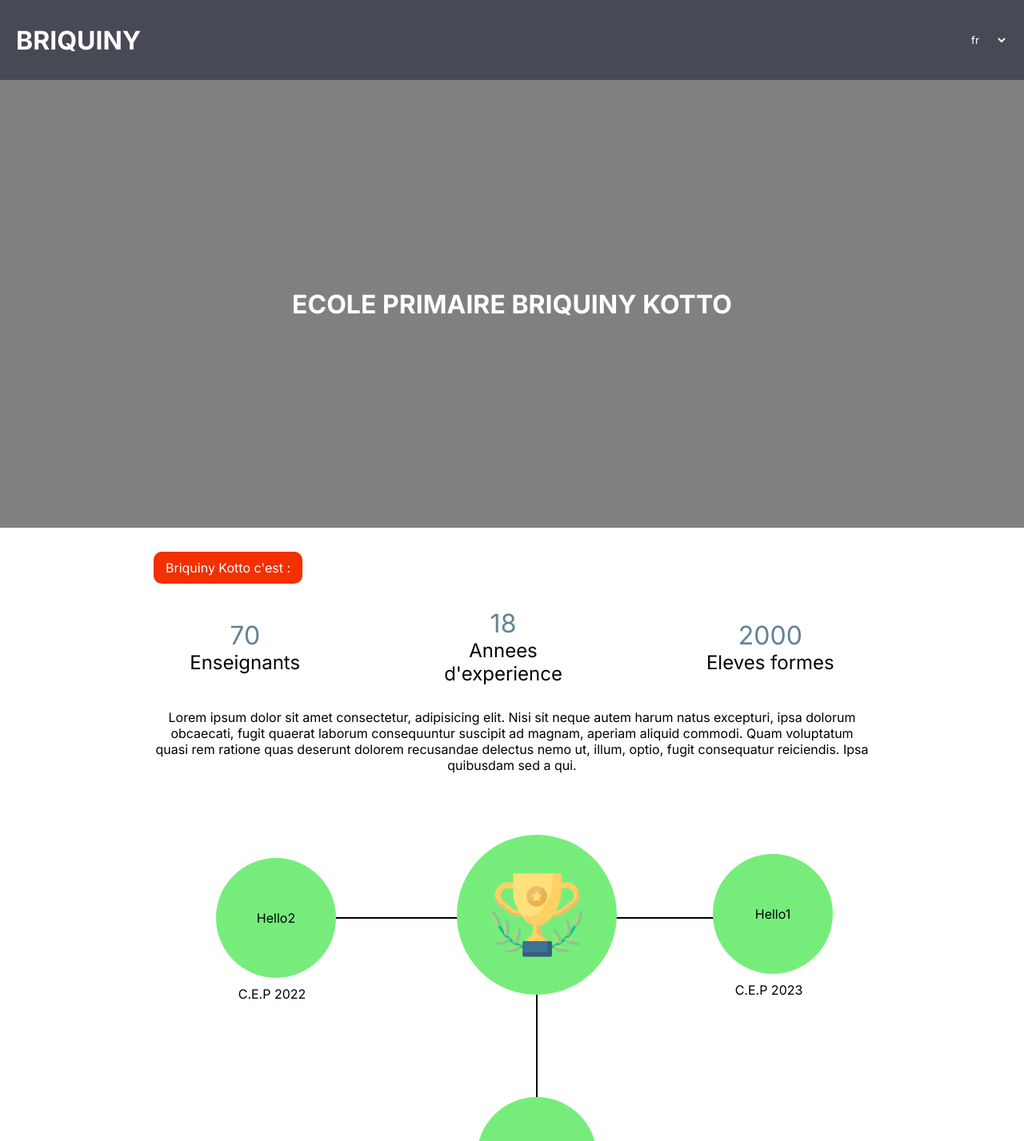
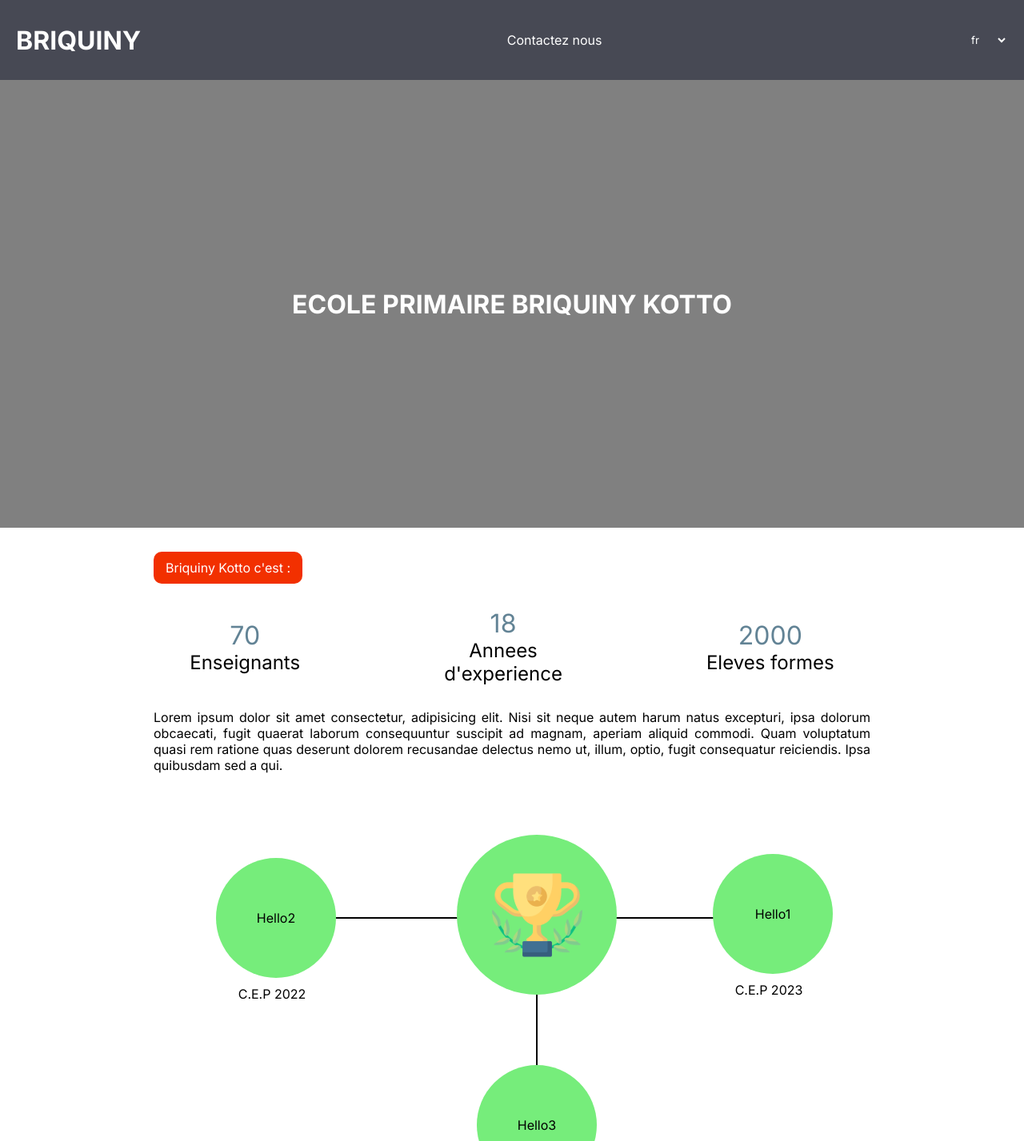
Before and after one commit to logan496/Briquiny-web, a React (Vite) app in the folder briquiny-frontend/: page /briquiny_kotto in a window 1280 px wide. Shown: the top 1427 px of the page at 80% size. Built offline with nearby package versions, Linux system fonts and the light colour scheme.

Commit message:
Update is just a few detail about the briquiny_kotto page

```diff
--- a/briquiny-frontend/src/Components/Header/index.css
+++ b/briquiny-frontend/src/Components/Header/index.css
@@ -14,6 +14,10 @@
     font-size: 0.6em;
   }
 }
+.header_right_link {
+  text-decoration: none;
+  color: white;
+}
 .header-p {
   font-size: 1.3em;
 }
--- a/briquiny-frontend/src/Components/Header/index.jsx
+++ b/briquiny-frontend/src/Components/Header/index.jsx
@@ -1,3 +1,4 @@
+import { NavLink } from "react-router-dom";
 import "./index.css"
 
 
@@ -9,7 +10,7 @@ function Header(){
         <div className="header">
             <h1 className="header-h1">BRIQUINY</h1>
             <div className="header_right">
-
+                <NavLink to={"contact_us"} className="header_right_link">Contactez nous</NavLink>
             </div>
             <select className="header_language" name="language" id="language">
                 <option value="french">fr</option>
--- a/briquiny-frontend/src/Components/Header/index.scss
+++ b/briquiny-frontend/src/Components/Header/index.scss
@@ -18,6 +18,14 @@ $five: #fff;
      font-size: 0.6em;
     }
 
+    &_right{
+
+        &_link{
+            text-decoration: none;
+            color: white;
+        }
+    }
+
     &-p{
         font-size: 1.3em;
     }
--- a/briquiny-frontend/src/pages/Briquiny_kotto/index.css
+++ b/briquiny-frontend/src/pages/Briquiny_kotto/index.css
@@ -38,6 +38,7 @@
 }
 .container_div2_div1--p {
   text-align: center;
+  text-align: justify;
 }
 .container_div2_div1_button {
   background-color: #F23000;
@@ -130,7 +131,7 @@
   justify-content: space-between;
   align-items: center;
   border: 1px solid black;
-  height: 50vh;
+  height: 45vh;
   width: 2px;
 }
 
--- a/briquiny-frontend/src/pages/Briquiny_kotto/index.scss
+++ b/briquiny-frontend/src/pages/Briquiny_kotto/index.scss
@@ -43,6 +43,7 @@ $five: #fff;
 
             &--p{
                 text-align: center;
+                text-align: justify;
             }
 
             &_button{
@@ -137,7 +138,7 @@ $five: #fff;
     justify-content: space-between;
     align-items: center;
     border: 1px solid black;
-    height: 50vh;
+    height: 45vh;
     width: 2px;
 }
 .contain2{
```
Also changed, not shown: 2 other files (tests, documents, lock files or other folders).
